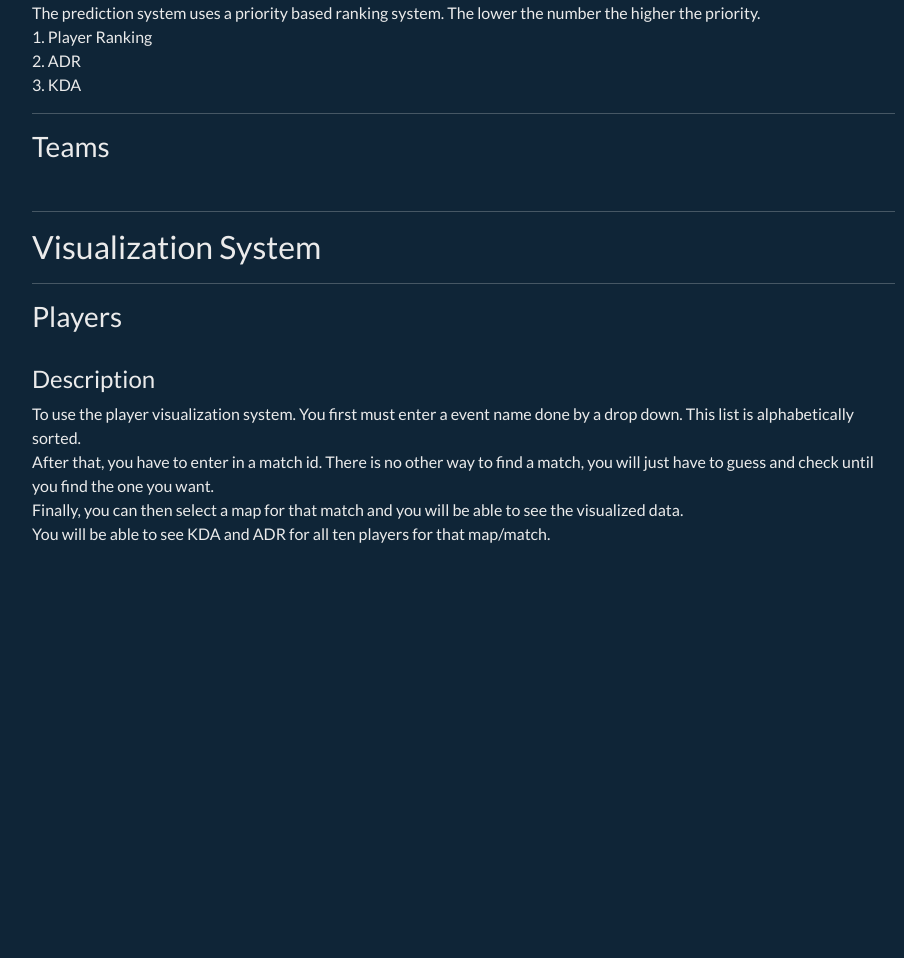
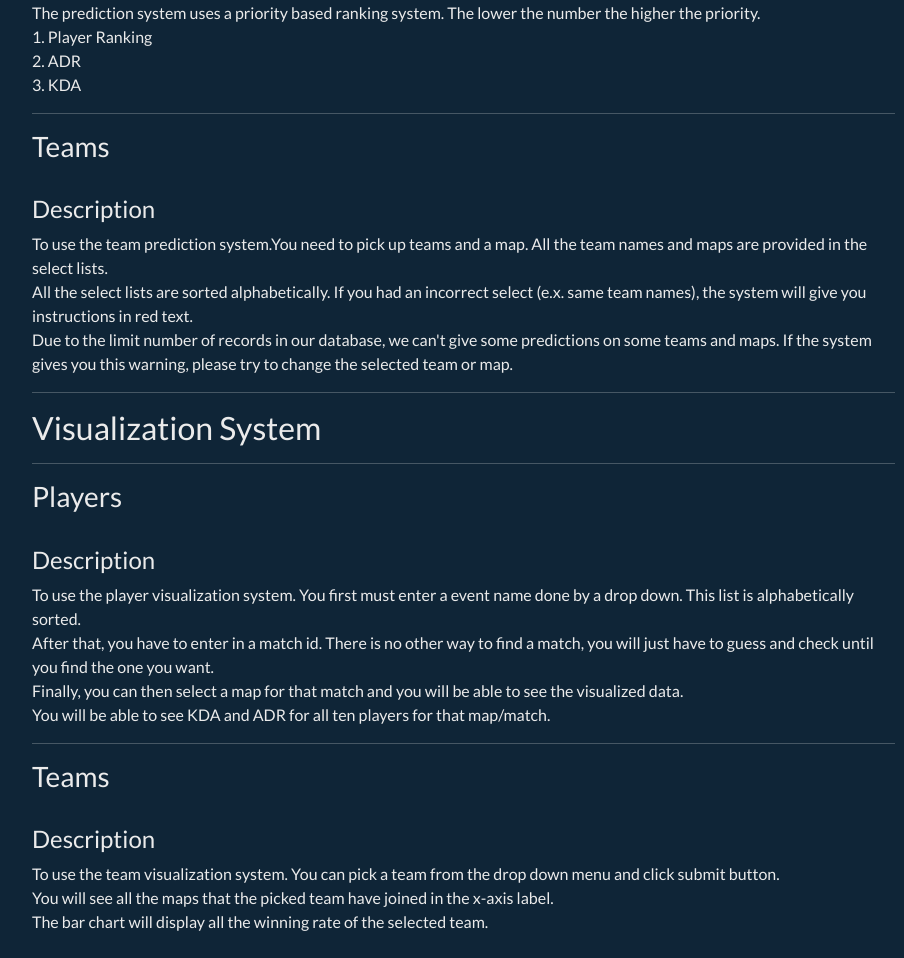
Before and after one commit to btaul/CS-GO_to_Billionaries, a Flask app: page /manual in a window 1280 px wide. Shown: the part 402-1360 px from the top of the page, without its empty margins (80-984 px from the left). Before the commit the page ends 945 px from the top, so only its background shows below. Run offline with Flask 2, Linux system fonts and the light colour scheme; some libraries are stand-ins or nearby versions.

Commit message:
added description

```diff
--- a/web/routes.py
+++ b/web/routes.py
@@ -220,14 +220,17 @@ def teampred():
                     cursor.execute("SELECT COUNT(*) FROM roster_stats where roster_id in (  SELECT roster_id FROM rosters WHERE team_id='%s') AND map_id = '%s' AND won_this_map=1"%(team2id,mapid))
                     win2 = cursor.fetchone()
                     rate2 = win2[0]/num2[0]
-                    rate_1 = 100*rate1/(rate1+rate2)
-                    rate_2 = 100*rate2/(rate1+rate2)
-                    if rate1 > rate2:
-                        winner = form.team1name.data
-                        winrate = rate_1
+                    if rate1 == 0 or rate2 == 0:
+                        flash('Due to our limit database records, we can\'t predict the two teams on this map', 'warning')
                     else:
-                        winner = form.team2name.data
-                        winrate = rate_2
+                        rate_1 = 100*rate1/(rate1+rate2)
+                        rate_2 = 100*rate2/(rate1+rate2)
+                        if rate1 > rate2:
+                            winner = form.team1name.data
+                            winrate = round(rate_1,2)
+                        else:
+                            winner = form.team2name.data
+                            winrate = round(rate_2,2)
 
 
                 except:
--- a/web/templates/manual.html
+++ b/web/templates/manual.html
@@ -26,7 +26,12 @@ The prediction system uses a priority based ranking system. The lower the number
 3. KDA
 <br><hr>
     <h3>Teams</h3>
-<br><hr>
+<br>
+    <h4>Description</h4>
+        To use the team prediction system.You need to pick up teams and a map. All the team names and maps are provided in the select lists.<br>
+        All the select lists are sorted alphabetically. If you had an incorrect select (e.x. same team names), the system will give you instructions in red text.<br>
+        Due to the limit number of records in our database, we can't give some predictions on some teams and maps. If the system gives you this warning, please try to change the selected team or map.<br>
+    <hr>
 <h2>Visualization System</h2>
 <hr>
 <h3>
@@ -41,6 +46,18 @@ After that, you have to enter in a match id. There is no other way to find a mat
 Finally, you can then select a map for that match and you will be able to see the visualized data.
 <br>
 You will be able to see KDA and ADR for all ten players for that map/match.
+<hr>
+<h3>
+    Teams
+</h3>
+<br>
+<h4>Description</h4>
+To use the team visualization system. You can pick a team from the drop down menu and click submit button.<br>
+You will see all the maps that the picked team have joined in the x-axis label.<br>
+The bar chart will display all the winning rate of the selected team.<br>
+<br>
+
 
 </div>
+
 {% endblock %}
```
Also changed, not shown: 1 other file.
